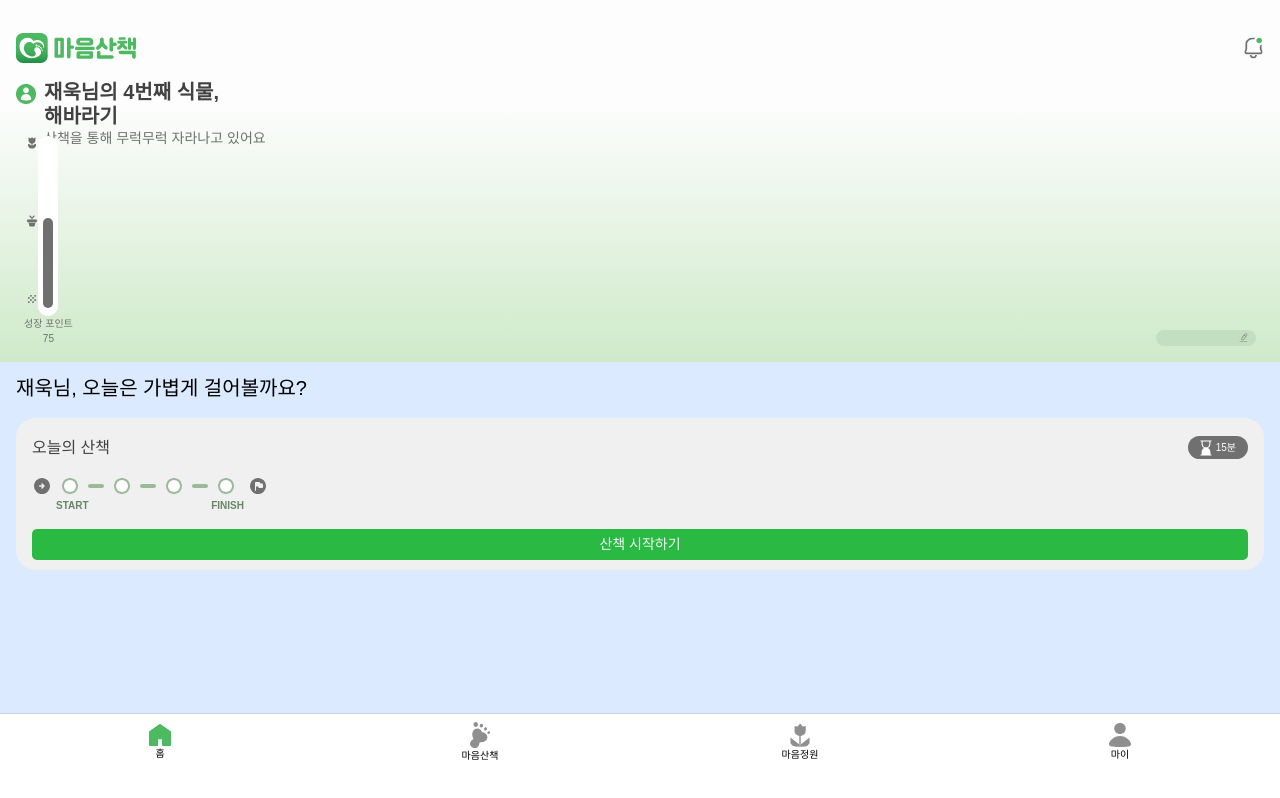
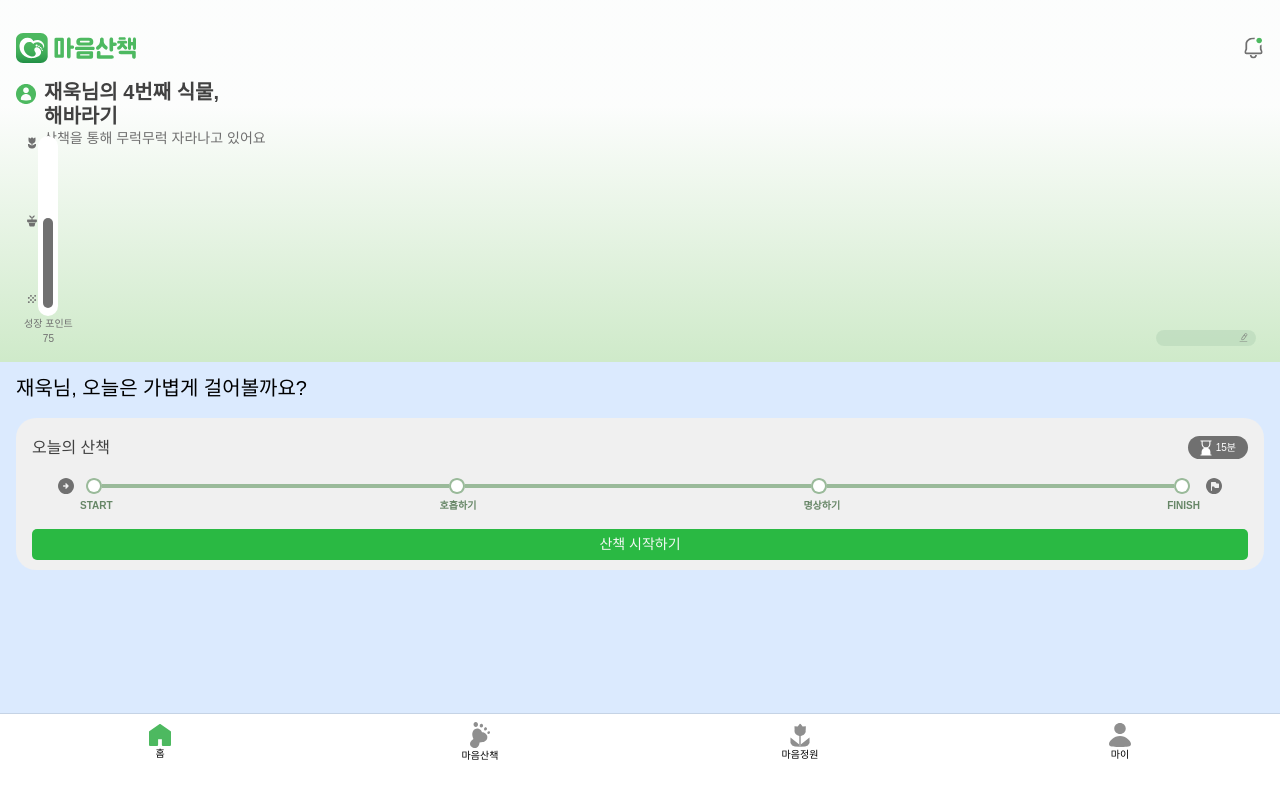
Before and after one commit to 9oormthon-univ/2025_SEASONTHON_TEAM_81_FE, a Next.js app: page /home in a window 1280 px wide. Built offline with nearby package versions, Linux system fonts and the light colour scheme.

Commit message:
fix: walking status ui 수정

```diff
--- a/src/app/(footer)/home/page.tsx
+++ b/src/app/(footer)/home/page.tsx
@@ -3,8 +3,6 @@
 import AppHeader from '@/components/layout/app-header';
 import HomeWalkingSection from '@/components/layout/home/home-walking-section';
 import GrowBarGraph from '@/components/ui/grow-bar-graph';
-import QuestionTimeModal from '@/components/ui/modal/question-time-modal';
-import useModalStore from '@/store/useModalStore';
 import useUserStore from '@/store/useUserStore';
 import Image from 'next/image';
 
@@ -28,7 +26,6 @@ const HomePage = () => {
   };
 
   const { name } = useUserStore();
-  const { openModal } = useModalStore();
 
   return (
     <div className="w-full h-full flex flex-col">
@@ -38,10 +35,7 @@ const HomePage = () => {
       >
         <AppHeader content={<HeaderContent />} />
         <div className="flex flex-row p-4 gap-2">
-          <div
-            className="pt-1"
-            onClick={() => openModal(<QuestionTimeModal />)}
-          >
+          <div className="pt-1">
             <Image
               src="/icon/user_green.svg"
               alt="user"
--- a/src/components/layout/home/home-walking-section.tsx
+++ b/src/components/layout/home/home-walking-section.tsx
@@ -1,13 +1,16 @@
 'use client';
 
+import QuestionTimeModal from '@/components/ui/modal/question-time-modal';
 import WalkingStatus from '@/components/ui/walking-status';
+import useModalStore from '@/store/useModalStore';
 import useWalkingStore from '@/store/useWalkingStore';
 import Image from 'next/image';
 import Link from 'next/link';
 import React from 'react';
 
 const HomeWalkingSection = () => {
-  const { walkTime } = useWalkingStore();
+  const { walkTime, missions } = useWalkingStore();
+  const { openModal } = useModalStore();
 
   return (
     <div className="w-full px-4 py-[0.625rem] rounded-[1.25rem] bg-[#f0f0f0] flex flex-col gap-4 items-start">
@@ -25,13 +28,15 @@ const HomeWalkingSection = () => {
           </p>
         </div>
       </div>
-      <WalkingStatus missions={['START', '', '', 'FINISH']} />
-      <Link
-        href="/walking"
-        className="w-full rounded-[0.3125rem] bg-[#2AB943] py-[0.3rem] flex flex-row justify-center items-center"
-      >
-        <p className="label2 text-[#F5F8F6]">산책 시작하기</p>
-      </Link>
+      <WalkingStatus missions={missions} />
+      <div className="w-full rounded-[0.3125rem] bg-[#2AB943] py-[0.3rem] flex flex-row justify-center items-center">
+        <p
+          className="label2 text-[#F5F8F6]"
+          onClick={() => openModal(<QuestionTimeModal />)}
+        >
+          산책 시작하기
+        </p>
+      </div>
     </div>
   );
 };
--- a/src/components/layout/walking/healing-content.tsx
+++ b/src/components/layout/walking/healing-content.tsx
@@ -1,4 +1,7 @@
+'use client';
+
 import WalkingStatus from '@/components/ui/walking-status';
+import useUserStore from '@/store/useUserStore';
 
 interface HealingContentProps {
   status: number;
@@ -6,9 +9,10 @@ interface HealingContentProps {
 }
 
 const HealingContent = ({ status, missions }: HealingContentProps) => {
+  const { name } = useUserStore();
   const footerContent = () => {
     if (status === 0) {
-      return '가은님에게 꼭 맞는 힐링들로 산책 코스를 만들었어요';
+      return `${name}님에게 꼭 맞는 힐링들로 산책 코스를 만들었어요`;
     } else if (status === missions.length - 2) {
       return '다음 체크포인트는 마지막, FINISH입니다';
     } else {
@@ -16,7 +20,7 @@ const HealingContent = ({ status, missions }: HealingContentProps) => {
     }
   };
   return (
-    <div className="w-full px-4 py-[0.625rem] rounded-[1.25rem] bg-[#f0f0f0] flex flex-col gap-2 items-start">
+    <div className="w-full px-4 py-[0.625rem] rounded-[1.25rem] flex flex-col gap-2 items-start">
       <div className="flex flex-row w-full justify-between items-center">
         <p className="body5 text-[#414141]">오늘의 힐링 콘텐츠</p>
       </div>
--- a/src/components/ui/modal/question-mission-modal.tsx
+++ b/src/components/ui/modal/question-mission-modal.tsx
@@ -60,10 +60,10 @@ const QuestionMissionModal = () => {
 
     n.map((value) => {
       if (value === 1) missions.push('감사인사');
-      else if (value === 2) missions.push('칭찬하기기');
+      else if (value === 2) missions.push('칭찬하기');
       else if (value === 3) missions.push('짧은영상');
       else if (value === 4) missions.push('색깔찾기');
-      else if (value === 5) missions.push('스트레칭칭');
+      else if (value === 5) missions.push('스트레칭');
       else if (value === 6) missions.push('리듬워킹');
     });
 
--- a/src/components/ui/modal/question-time-modal.tsx
+++ b/src/components/ui/modal/question-time-modal.tsx
@@ -19,7 +19,8 @@ const QuestionTimeModal = () => {
     if (n === 1) t = 10;
     else if (n === 2) t = 15;
     else if (n === 3) t = 20;
-    else t = 30;
+    else if (n === 4) t = 30;
+    else return;
 
     setWalkTime(t * 60);
     closeModal();
@@ -209,7 +210,7 @@ const QuestionTimeModal = () => {
         </p>
         <button
           className="body4 w-full py-[0.3rem] text-white rounded-[0.3125rem] bg-[#2AB943]"
-          onClick={() => handleCloseModal(onFocus ? onFocus : 1)}
+          onClick={() => handleCloseModal(onFocus ? onFocus : 5)}
         >
           다음
         </button>
--- a/src/components/ui/walking-status.tsx
+++ b/src/components/ui/walking-status.tsx
@@ -12,10 +12,9 @@ interface MissionProps {
 
 const Mission = ({ text, enabled = false }: MissionProps) => {
   return (
-    <div className="flex flex-col gap-1 items-center">
-      <div className="flex flex-row gap-[0.625rem] items-center">
+    <>
       {enabled ? (
-          <div className="w-4 h-4 rounded-full bg-[#00711E]" />
+        <div className="w-4 h-4 rounded-full bg-[#00711E] flex-shrink-0" />
       ) : (
         <Image
           src="/icon/circle.svg"
@@ -24,23 +23,16 @@ const Mission = ({ text, enabled = false }: MissionProps) => {
           height={16}
         />
       )}
-
-        {text !== 'FINISH' && (
-          <Image
-            src="/icon/union.svg"
-            alt="union"
-            width={16}
-            height={4}
-          />
-        )}
-      </div>
-    </div>
+      {text !== 'FINISH' ? (
+        <div className="h-1 w-full grow bg-[#9aba9a]" />
+      ) : null}
+    </>
   );
 };
 
 const WalkingStatus = ({ status, missions }: WalkingStatusProps) => {
   return (
-    <div className="flex flex-col gap-[0.15rem]">
+    <div className="w-full px-6 flex flex-col gap-[0.15rem]">
       <div className="flex flex-row gap-[0.625rem] items-center">
         <Image
           src="/icon/arrow.svg"
@@ -48,6 +40,7 @@ const WalkingStatus = ({ status, missions }: WalkingStatusProps) => {
           width={20}
           height={20}
         />
+        <div className="flex flex-row w-full items-center">
           {missions &&
             missions.map((mission, index) => (
               <Mission
@@ -56,6 +49,7 @@ const WalkingStatus = ({ status, missions }: WalkingStatusProps) => {
                 enabled={status === index}
               />
             ))}
+        </div>
         <Image
           src="/icon/flag.svg"
           alt="flag"
```
Also changed, not shown: 1 other file (tests, documents, lock files or other folders). Lines whose indentation alone changed are shown as unchanged.
